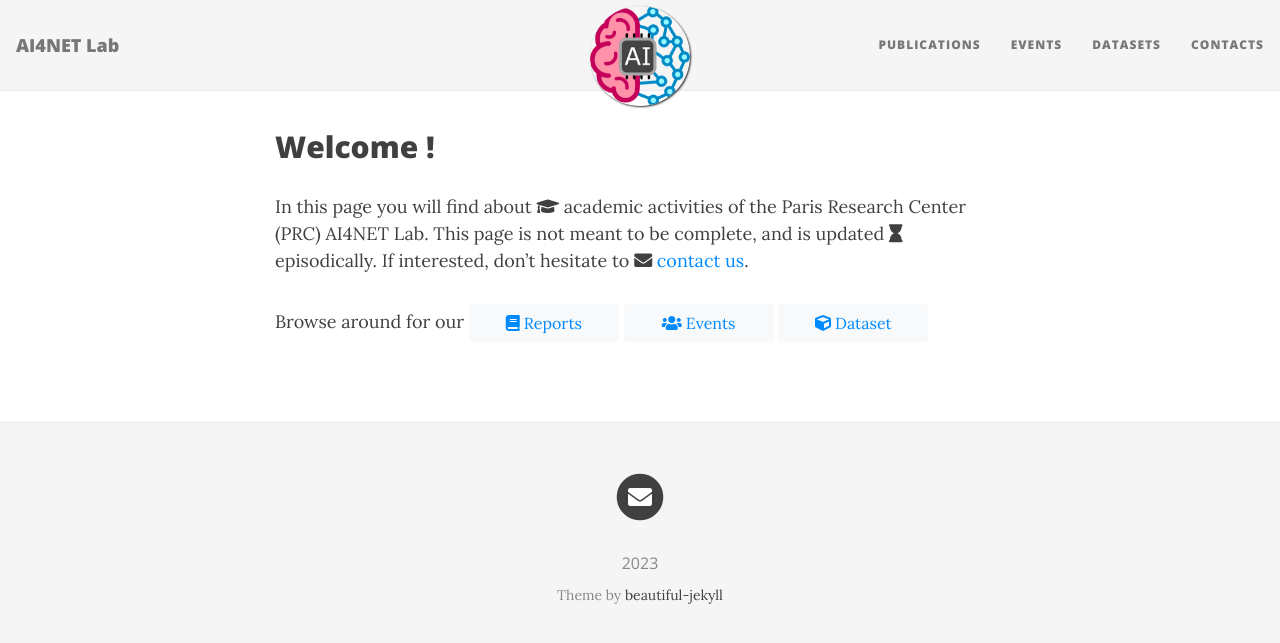
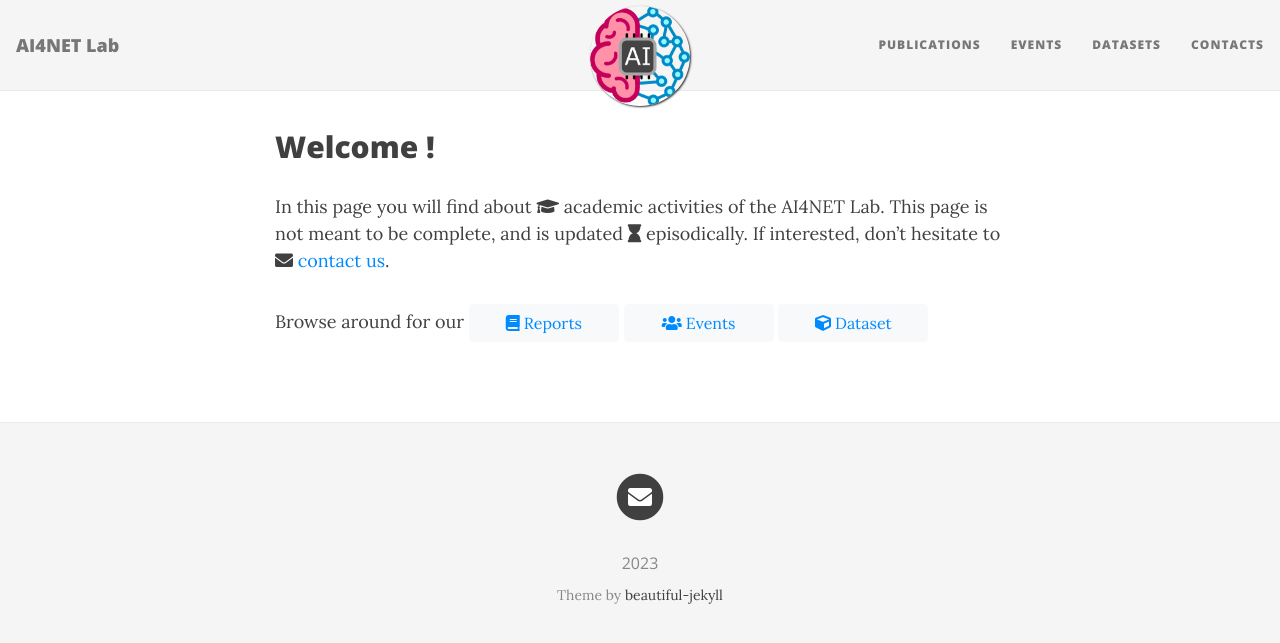
Before and after one commit to AI4NETLab/ai4netlab.github.io, a Jekyll site: the page built from index.md, in a window 1280 px wide. Shown: the top 643 px of the page. Built offline with Jekyll 4.4.1, drawn with Linux system fonts in a browser that asks for light colours; nearby versions of some CDN libraries.

Commit message:
modified index

```diff
--- a/index.md
+++ b/index.md
@@ -1,14 +1,14 @@
 ---
 layout: page
-title:  PRC AI4NET Lab
+title:  AI4NET Lab
 subtitle: Academic activities of the AI4NET Lab
 title: false
 ---
 
 ## Welcome !
 
-In this page you will find about <i class="fa fa-graduation-cap" aria-hidden="true"></i> academic activities of the Paris Research Center (PRC) AI4NET Lab.
-This page is not meant to be complete, and is updated  <i class="fa fa-hourglass" aria-hidden="true"></i> episodically.  If interested, don't hesitate to <i class="fa fa-envelope" aria-hidden="true"></i> [contact us](mailto:dario(dot)rossi(at)huawei(dot)com).
+In this page you will find about <i class="fa fa-graduation-cap" aria-hidden="true"></i> academic activities of the AI4NET Lab.
+This page is not meant to be complete, and is updated  <i class="fa fa-hourglass" aria-hidden="true"></i> episodically.  If interested, don't hesitate to <i class="fa fa-envelope" aria-hidden="true"></i> [contact us](mailto:ai4netlab@gmail.com).
 
 {% assign badgeWidth = "150px" %}
 
```
Also changed, not shown: 1 other file.
